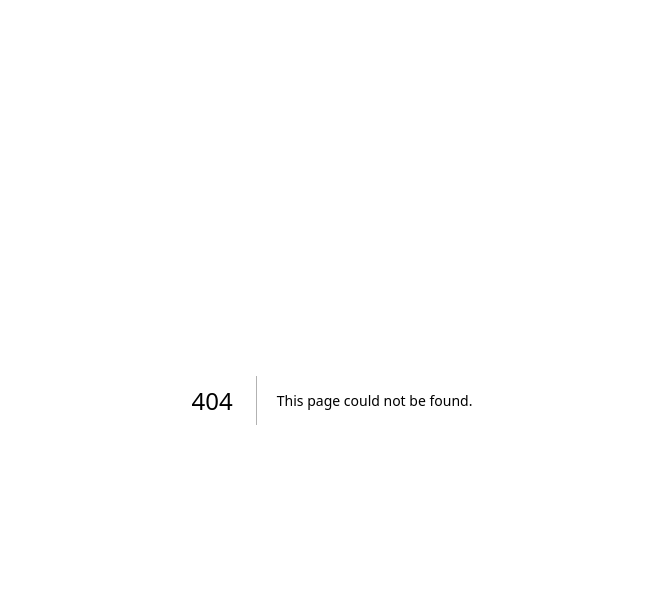
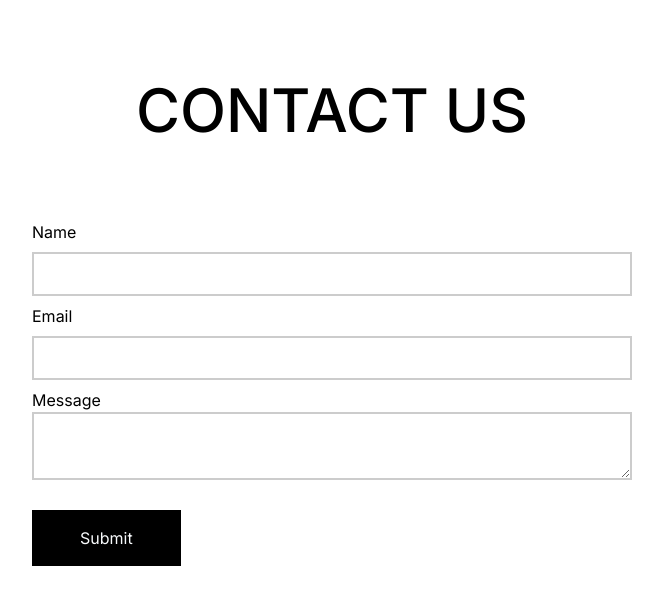
Before and after one commit to jxhnkndl/next-sanity-concert-calendar, a Next.js app: page /contact in a window 1280 px wide. Before the commit this address had no page. Shown: the top 604 px of the page, without its empty margins (308-971 px from the left). Built offline with nearby package versions, Linux system fonts and the light colour scheme.

Commit message:
create contact form to test on netlify

```diff
--- /dev/null
+++ b/app/contact/page.js
@@ -0,0 +1,56 @@
+import { form } from 'sanity/structure';
+
+export default function ContactPage() {
+  return (
+    <main className='px-10 my-20 flex flex-col items-center'>
+      <h1 className='text-6xl text-center font-medium uppercase mb-20'>
+        Contact Us
+      </h1>
+      <form
+        data-netlify='true'
+        name='contact'
+        method='POST'
+        action='/'
+        className='lg:w-[600px] w-[400px]'>
+        <input type='hidden' name='form-name' value='contact' />
+        <p>
+          <label className='block w-full mb-2' htmlFor='name'>
+            Name
+          </label>
+          <input
+            className='w-full mb-2 border-2 border-black/20 p-2'
+            type='text'
+            name='name'
+            id='name'
+          />
+        </p>
+        <p>
+          <label className='block w-full mb-2' htmlFor='email'>
+            Email
+          </label>
+          <input
+            className='w-full mb-2 border-2 border-black/20 p-2'
+            type='text'
+            name='email'
+            id='email'
+          />
+        </p>
+        <p>
+          <label className='block w-full' htmlFor='msg'>
+            Message
+          </label>
+          <textarea
+            className='w-full mb-6 border-2 border-black/20 p-2'
+            name='msg'
+            id='msg'
+          />
+        </p>
+        <button
+          type='submit'
+          className='bg-black hover:bg-gray-800 transition-all text-slate-50 py-4 px-12'>
+          Submit
+        </button>
+      </form>
+    </main>
+  );
+}
--- a/app/page.js
+++ b/app/page.js
@@ -1,4 +1,6 @@
 import Image from 'next/image';
+import Link from 'next/link';
+
 import dayjs from 'dayjs';
 
 import { getConcerts } from '@/sanity/utils';
@@ -34,9 +36,11 @@ export default async function Home() {
           </div>
         ))}
       </div>
-      <div className='flex flex-col items-center justify-center uppercase font-medium bg-black text-slate-50 hover:bg-gray-800 transition-all w-[200px] p-4 mb-10'>
+      <Link
+        href='/contact'
+        className='flex flex-col items-center justify-center uppercase font-medium bg-black text-slate-50 hover:bg-gray-800 transition-all w-[200px] p-4 mb-10'>
         Contact
-      </div>
+      </Link>
     </main>
   );
 }
```
